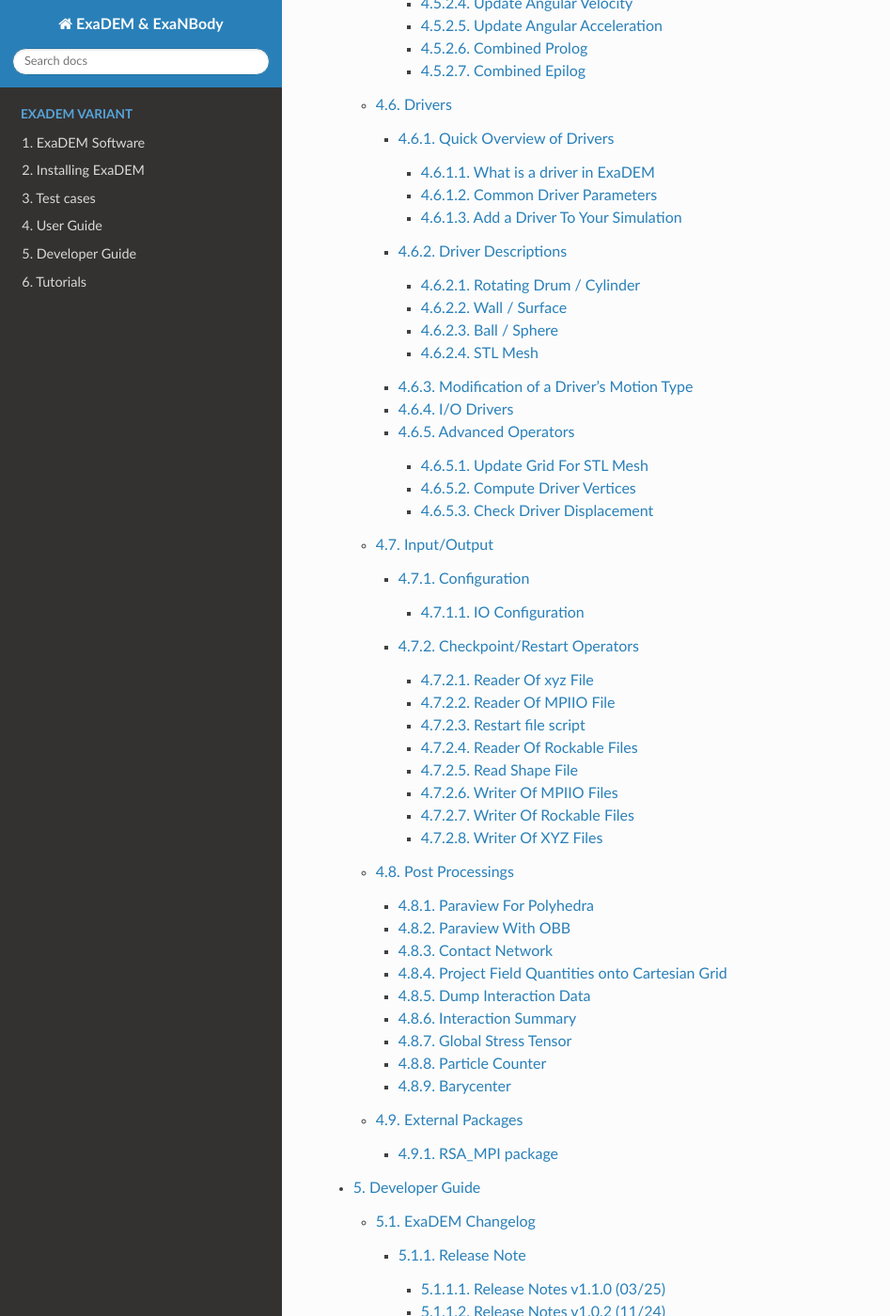
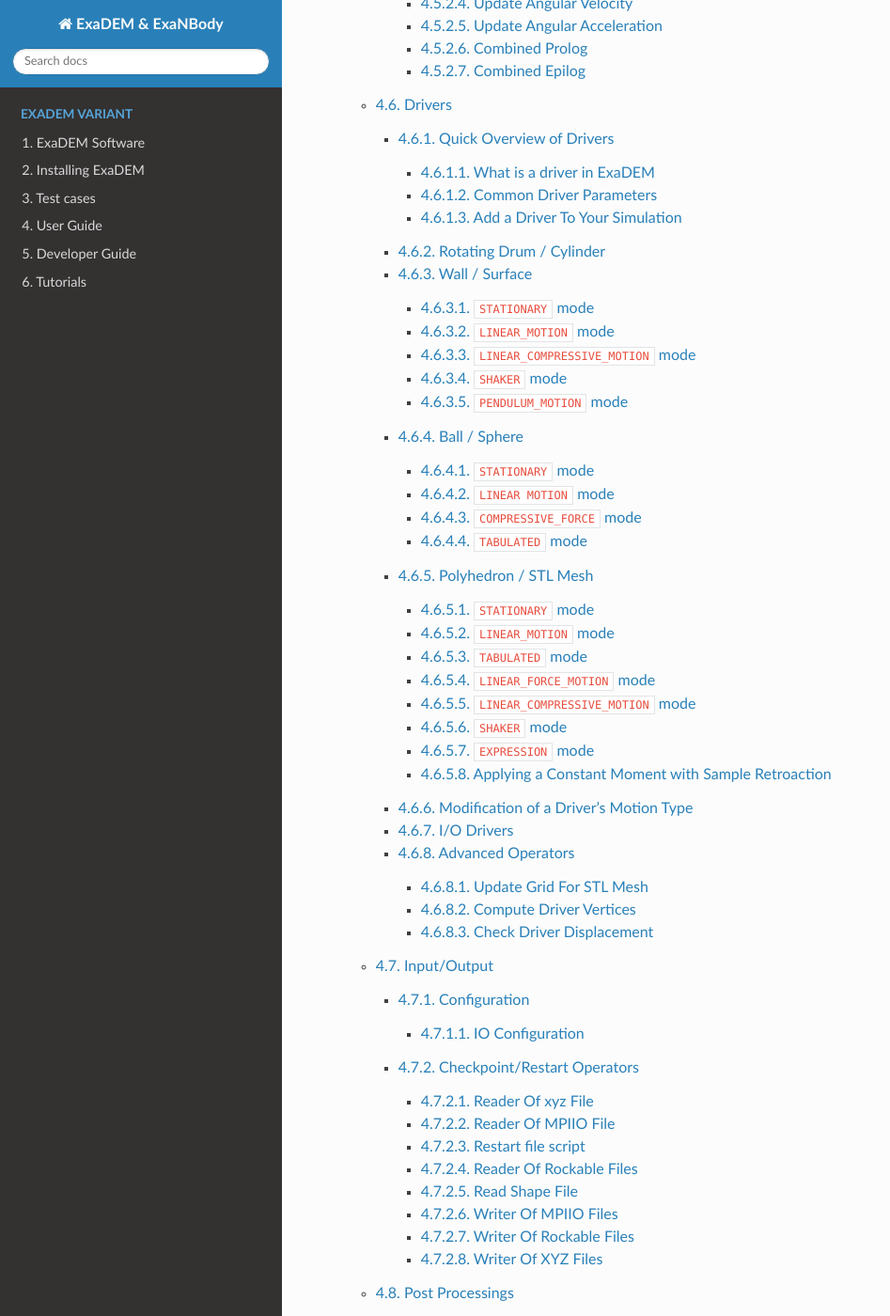
Before and after one commit to Collab4exaNBody/doc_exaDEM, a Sphinx documentation site: the page built from docs/source/index.rst, in a window 1280 px wide and 1400 px high, scrolled down 2316 px. Shown: the whole window at 94% size, without its empty margins (0-947 px from the left). Built offline with Sphinx 7.4.7 and the Read the Docs theme 3.1.0, drawn with Linux system fonts in a browser that asks for light colours.

Commit message:
add doc applied mom

```diff
--- a/docs/source/project_exaDEM/user_guide/drivers.rst
+++ b/docs/source/project_exaDEM/user_guide/drivers.rst
@@ -250,13 +250,10 @@
   * Using polyhedra, special interactions (described in the Polyhedra section) are added to the interaction lists. Additionally, you need to specify your driver list in the list of operators called ``setup_drivers``, which is integrated into the default ``ExaDEM`` execution. It's crucial to specify an ID for each driver. If you create a second driver with an already used ID, it will overwrite the previous driver configuration.
 
 
-Driver Descriptions
-^^^^^^^^^^^^^^^^^^^
-
-In this section, we provide brief descriptions of available ``drivers``. Please note that a test case is defined for each ``driver`` in the ``example`` directory.
+In the following sections, we provide brief descriptions of available ``drivers``. Please note that a test case is defined for each ``driver`` in the ``example`` directory.
 
 Rotating Drum / Cylinder
--------------------------
+^^^^^^^^^^^^^^^^^^^^^^^^
 
 The rotating drum or cylinder driver represents an infinite cylinder rotating along a specified axis. It is defined by parameters including its middle, velocity, axis, and angular velocity.
 
@@ -282,7 +279,7 @@
      params: { motion_type: STATIONARY }
 
 Wall / Surface
---------------
+^^^^^^^^^^^^^^^
 
 The wall or surface driver represents an infinite wall within the simulation environment. It is defined by parameters including its normal vector, offset, and velocity. Please note that currently, no angular velocity is defined for this driver.
 
@@ -299,7 +296,8 @@
   * *params*:
 
 
-YAML examples:
+``STATIONARY`` mode
+-------------------
 
 .. code:: yaml
 
@@ -307,6 +305,9 @@
      id: 0
      state: {normal: [0,0,1], offset: -0.5}
      params: { motion_type: STATIONARY }
+
+``LINEAR_MOTION`` mode
+----------------------
 
 .. code:: yaml
 
@@ -325,6 +326,9 @@
 .. image:: ../../_static/rigid_surface_linear_motion.gif
    :align: center
    :width: 300pt
+
+``LINEAR_COMPRESSIVE_MOTION`` mode
+----------------------------------
 
 .. code:: yaml
 
@@ -351,7 +355,8 @@
   - The motion_vector is set to normal.
   - When σ > 0 and the surface is free of external forces, the wall displaces in the direction opposite to the surface normal.
 
-Motion type: ``SHAKER``
+``SHAKER`` mode
+---------------
 
 .. code:: yaml
 
@@ -369,7 +374,8 @@
    :align: center
    :width: 300pt
 
-Motion type: ``PENDULUM_MOTION``
+``PENDULUM_MOTION`` mode
+------------------------
 
 .. code:: yaml
 
@@ -386,7 +392,7 @@
 
 
 Ball / Sphere
---------------
+^^^^^^^^^^^^^
 
 The ball or sphere driver represents a spherical object within the simulation environment. It is defined by parameters including its center, velocity, and angular velocity. This driver can be utilized as a boundary condition or obstacle in the simulation.
 
@@ -411,9 +417,11 @@
 
    - If the motion type is ``COMPRESSIVE_FORCE``, the velocity (`vel`) is set to 0.
 
-YAML examples:
 
-Motion type: ``STATIONARY``
+``STATIONARY`` mode
+-------------------
+
+YAML example:
 
 .. code:: yaml
 
@@ -424,7 +432,8 @@
 
 See: ``exaDEM/example/spheres/ball/driver-ball-stationary.msp``
 
-Motion type: ``LINEAR MOTION``
+``LINEAR MOTION`` mode
+----------------------
 
 .. code:: yaml
 
@@ -439,7 +448,8 @@
 
 See: ``exaDEM/example/spheres/ball/driver-ball-linear.msp``
 
-Motion type: ``COMPRESSIVE_FORCE``
+``COMPRESSIVE_FORCE`` mode
+--------------------------
 
 .. code:: yaml
 
@@ -454,7 +464,8 @@
 
 See: ``exaDEM/example/spheres/ball/driver-ball-radial-stress.msp``
 
-Motion type: ``TABULATED``
+``TABULATED`` mode
+------------------
 
 .. code:: yaml
 
@@ -472,8 +483,8 @@
 
 See: ``exaDEM/example/spheres/ball/driver-ball-tabulated.msp``
 
-STL Mesh
---------
+Polyhedron / STL Mesh
+^^^^^^^^^^^^^^^^^^^^^
 
 The STL Mesh driver is constructed from an .STL (Stereolithography) file to create a mesh of faces. This approach enables the rapid setup of complex geometries within the simulation environment. It's important to note that faces in an STL mesh are processed as a sphere polyhedron, meaning a small layer is added around each face.
 
@@ -499,7 +510,8 @@
 
 YAML examples:
 
-``STATIONARY`` mode:
+``STATIONARY`` mode
+-------------------
 
 .. code:: yaml
 
@@ -514,7 +526,8 @@
    :align: center
    :width: 450pt
 
-``LINEAR_MOTION`` mode:
+``LINEAR_MOTION`` mode
+----------------------
 
 .. code:: yaml
 
@@ -530,7 +543,8 @@
    :width: 450pt
 
 
-``TABULATED`` mode:
+``TABULATED`` mode
+------------------
 
 .. code:: yaml
 
@@ -548,7 +562,8 @@
    :align: center
    :width: 450pt
 
-``LINEAR_FORCE_MOTION`` mode:
+``LINEAR_FORCE_MOTION`` mode
+----------------------------
 
 .. code:: yaml
 
@@ -568,7 +583,8 @@
 
   You need to define the mass of your driver.
 
-``LINEAR_COMPRESSIVE_MOTION`` mode:
+``LINEAR_COMPRESSIVE_MOTION`` mode
+----------------------------------
 
 .. code:: yaml
 
@@ -590,8 +606,8 @@
   You will need to define the mass and the surface of your driver. If you don't specify a surface, `exaDEM` will propose to you a value corresponding to the sum of the face surfaces composing the stl mesh.
 
 
-``SHAKER`` mode:
-
+``SHAKER`` mode
+---------------
 
 .. code:: yaml
 
@@ -609,7 +625,8 @@
    :align: center
    :width: 450pt
 
-``EXPRESSION`` mode:
+``EXPRESSION`` mode
+-------------------
 
 This example is available here (RSA plugins is required): ``exaDEM/example/spheres/stl-mesh/tore_expression_motion.msp``
 
@@ -636,12 +653,54 @@
    :width: 600pt
 
 
-
 Another example is available at: ``exaDEM/example/spheres/cylinder_stl`` and is funny variant of :ref:`test_case_cylinder_stl` .
 
 .. image:: ../../_static/cylinder_expr.gif
    :align: center
    :width: 450pt
+
+Applying a Constant Moment with Sample Retroaction
+--------------------------------------------------
+
+It is possible to apply a constant moment while accounting for the
+retroaction exerted by the sample onto the driver.
+To enable this behavior, the driver definition must include the following
+physical properties:
+
+* **center**: The rotation center of the driver.
+* **inertia**: The rotational inertia of the driver.
+* **mass**: The mass of the driver.
+
+As with angular velocity control, this mechanism does **not** fall under
+the ``motion_type`` category.
+
+.. note::
+
+  The applied moment is restricted to the direction defined in the
+  ``moment`` slot. Only the component aligned with this direction is applied.
+
+YAML example:
+
+.. code:: yaml
+
+  setup_drivers:
+    - register_stl_mesh:
+       id: 0
+       filename: pale2.stl
+       minskowski: 0.01
+       binary: true
+       state: { vrot: [0,0,0], center: [2.5,2.5,2], quat: [0,-0.707107,-0.707107,0] , mass: 49.0454, inertia: [77.238167282, 388.401803042, 344.515979122], moment: [0,0,1] } # vrot: rad.s-1 normalement
+       params: { motion_type: STATIONARY }
+
+.. image:: ../../_static/applied_mom.gif
+   :align: center
+   :width: 450pt
+
+These examples are available at:
+
+* [Right]: ``example/polyhedra/imposed_driver_moment/driver_counter_mom.msp``
+* [Left]: ``example/polyhedra/imposed_driver_moment/driver_applied_mom.msp``
+
 
 Modification of a Driver's Motion Type
 ^^^^^^^^^^^^^^^^^^^^^^^^^^^^^^^^^^^^^^
```
Also changed, not shown: docs/source/_static/applied_mom.gif (added).
